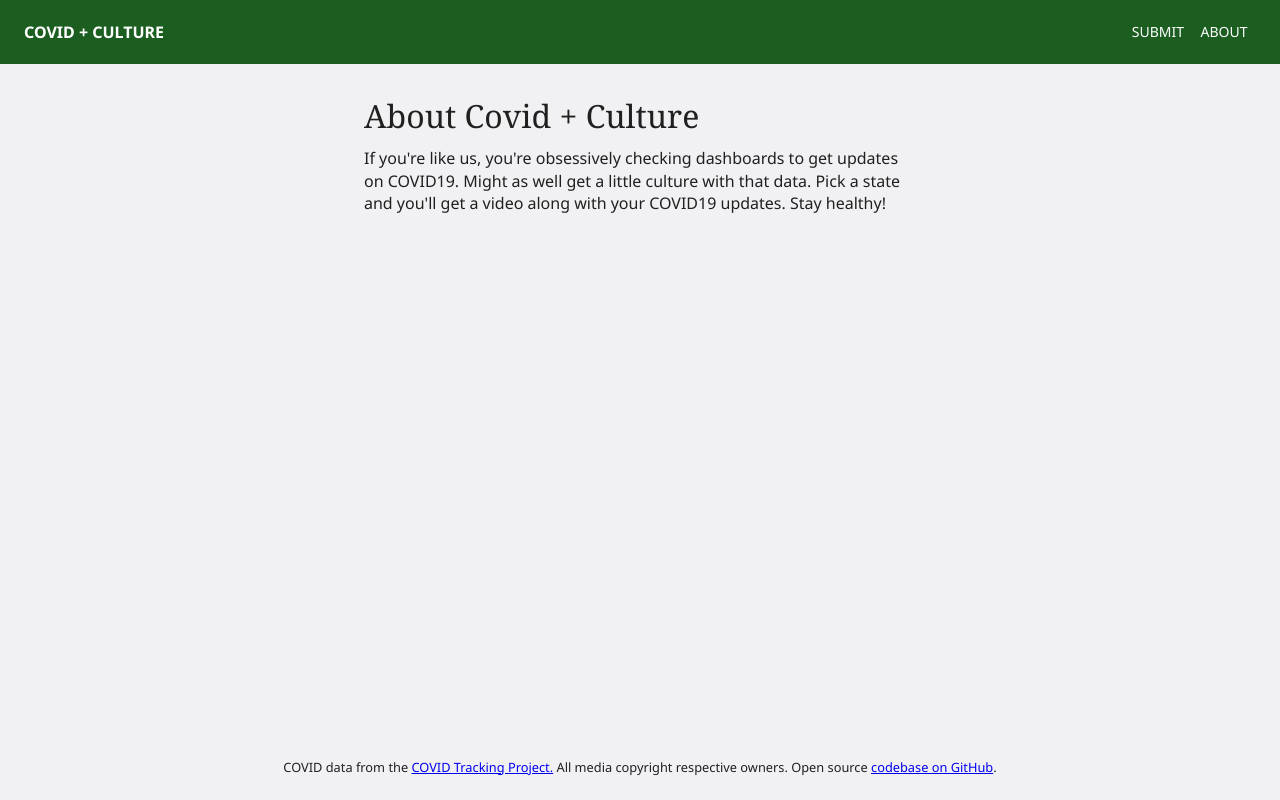
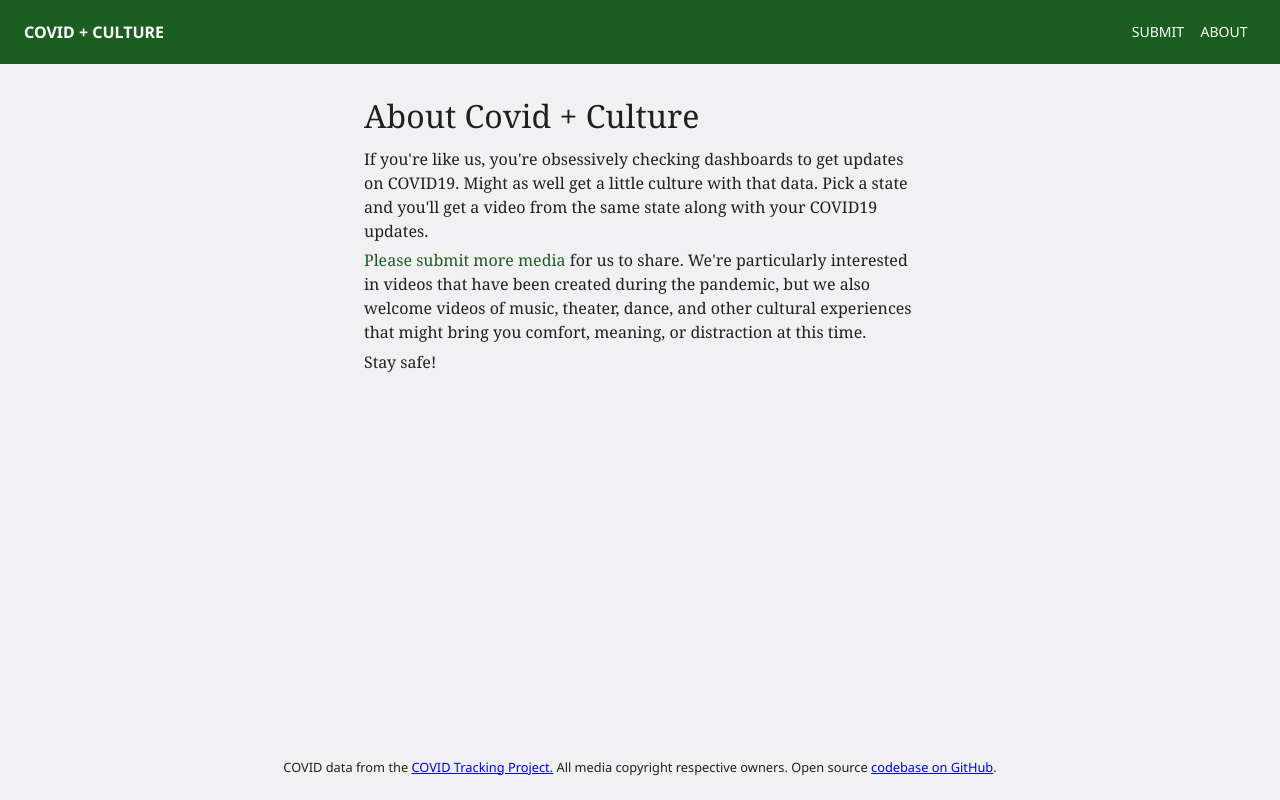
Before and after one commit to gtwright/cc-dashboard, a Next.js app: page /about in a window 1280 px wide. Built offline with nearby package versions, Linux system fonts and the light colour scheme.

Commit message:
update about

```diff
--- a/components/CultureQuery.js
+++ b/components/CultureQuery.js
@@ -121,7 +121,6 @@ const CultureQuery = ({ stateSelection }) => {
           </div>
 
           {stateMedia.length > 1 && (
-            <>
             <Button
               variant="contained"
               color="secondary"
@@ -134,14 +133,13 @@ const CultureQuery = ({ stateSelection }) => {
             >
               Next, Please!
             </Button>
+          )}
           <div style={{ fontSize: "0.8em" }}>
             <a href={stateMedia[mediaIndex].url} target="_blank">
               Link to source
             </a>
             .
           </div>
-            </>
-          )}
         </div>
       )}
       {!loading && stateMedia.length == 0 && (
--- a/pages/about.js
+++ b/pages/about.js
@@ -13,12 +13,20 @@ function About() {
           <Typography variant="h4" component="h1" gutterBottom>
             About {process.env.SITE_NAME}
           </Typography>
-          <div>
+          <Typography gutterBottom>
             If you're like us, you're obsessively checking dashboards to get
             updates on COVID19. Might as well get a little culture with that
-            data. Pick a state and you'll get a video along with your COVID19
-            updates. Stay healthy!
-          </div>
+            data. Pick a state and you'll get a video from the same state along
+            with your COVID19 updates.
+          </Typography>
+          <Typography gutterBottom>
+            <Link href="/submit">Please submit more media</Link> for us to
+            share. We're particularly interested in videos that have been
+            created during the pandemic, but we also welcome videos of music,
+            theater, dance, and other cultural experiences that might bring you
+            comfort, meaning, or distraction at this time.
+          </Typography>
+          <Typography gutterBottom>Stay safe!</Typography>
         </Box>
       </Container>
     </Layout>
```
Also changed, not shown: pages/submit.js (+8 -3 lines). Lines whose indentation alone changed are shown as unchanged.
